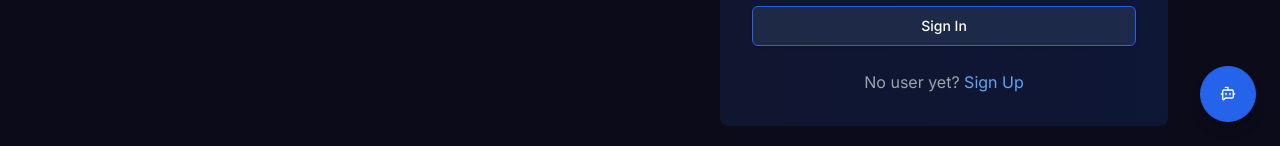
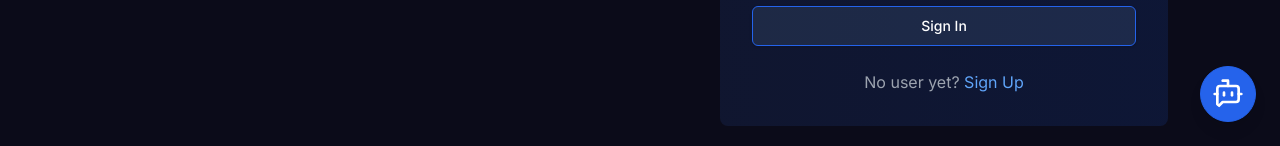
Before and after one commit to BitBurstAlpha/ai-chatbot, a Next.js app in the folder apps/main-site/: page /login in a window 1280 px wide. Shown: the part 654-800 px from the top of the page. Built offline with nearby package versions, Linux system fonts and the light colour scheme.

Commit message:
fix: update Chatbot UI icon and adjust button SVG size for consistency

```diff
--- a/apps/main-site/src/components/ai-chatbot/chat-bot-ui.tsx
+++ b/apps/main-site/src/components/ai-chatbot/chat-bot-ui.tsx
@@ -5,7 +5,7 @@
 import { Input } from '@/components/ui/input';
 import { Avatar, AvatarImage } from '@/components/ui/avatar';
 import { Card } from '@/components/ui/card';
-import { SendIcon, X, BotMessageSquareIcon } from 'lucide-react';
+import { SendIcon, X, BotMessageSquare } from 'lucide-react';
 
 export default function ChatbotUI() {
   const [isOpen, setIsOpen] = useState(false);
@@ -219,9 +219,7 @@
           onClick={toggleChat}
           className="h-14 w-14 rounded-full shadow-lg bg-blue-600 hover:bg-blue-700 text-white"
         >
-          <Avatar className="h-12 w-12 flex items-center justify-center">
-            <BotMessageSquareIcon className="rounded-full h-10 w-10" />
-          </Avatar>
+          <BotMessageSquare className="rounded-full" />
         </Button>
       )}
     </div>
--- a/apps/main-site/src/components/ui/button.tsx
+++ b/apps/main-site/src/components/ui/button.tsx
@@ -5,7 +5,7 @@
 import { cn } from '@/lib/utils';
 
 const buttonVariants = cva(
-  'inline-flex items-center justify-center gap-2 whitespace-nowrap rounded-md text-sm font-medium transition-colors focus-visible:outline-none focus-visible:ring-1 focus-visible:ring-ring disabled:pointer-events-none disabled:opacity-50 [&_svg]:pointer-events-none [&_svg]:size-4 [&_svg]:shrink-0',
+  'inline-flex items-center justify-center gap-2 whitespace-nowrap rounded-md text-sm font-medium transition-colors focus-visible:outline-none focus-visible:ring-1 focus-visible:ring-ring disabled:pointer-events-none disabled:opacity-50 [&_svg]:pointer-events-none [&_svg]:size-8 [&_svg]:shrink-0',
   {
     variants: {
       variant: {
```
